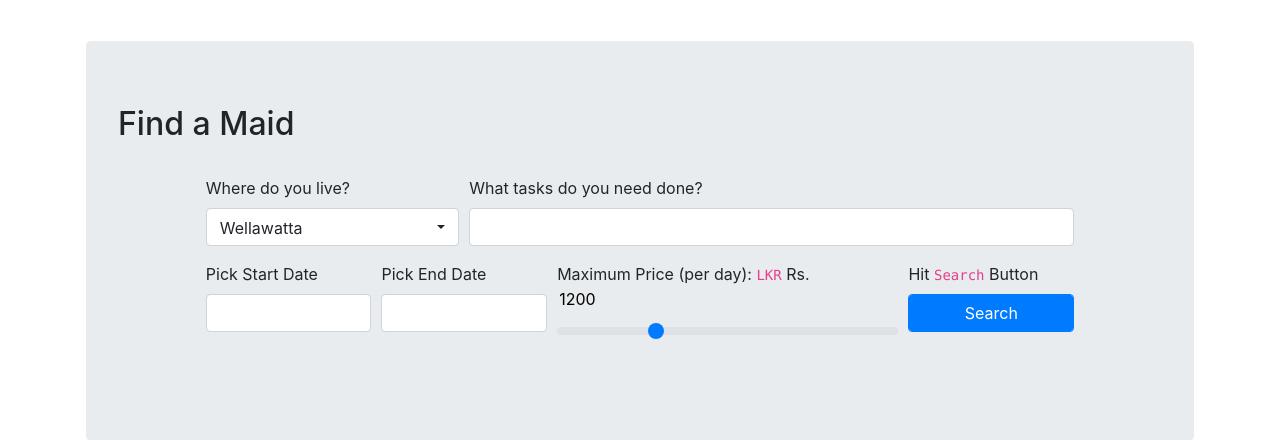
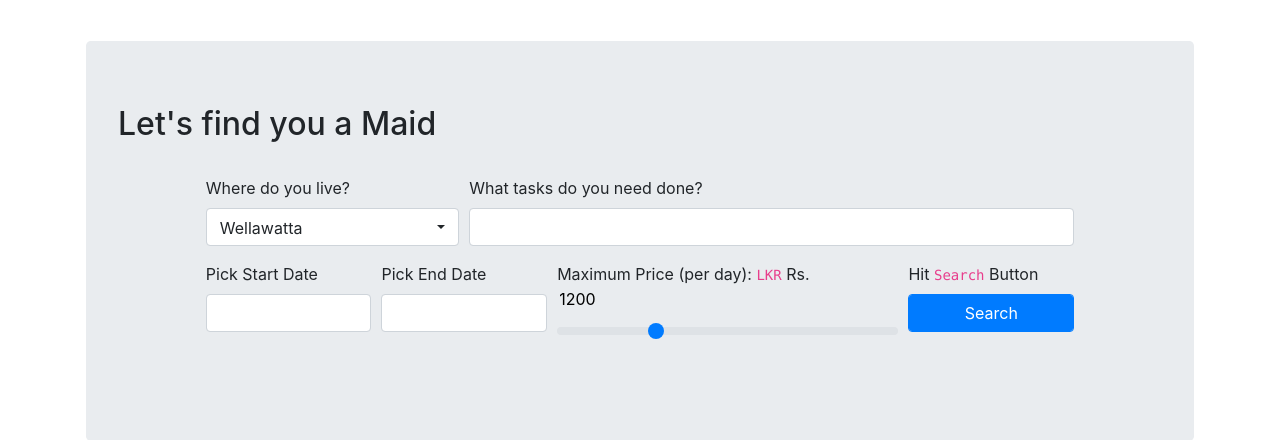
Before and after one commit to SeanCassiere/Group-Project-Home-Care, a PHP site: page / in a window 1280 px wide. Shown: the part 382-822 px from the top of the page. Run offline with PHP 8.4, Linux system fonts and the light colour scheme; some libraries are stand-ins or nearby versions.

Commit message:
MaidSearchUI Title Change

```diff
--- a/components/__maidSearchUI.php
+++ b/components/__maidSearchUI.php
@@ -1,6 +1,6 @@
 <div id="findAMaid" class="bodySection">
   <div class="jumbotron" style="min-height: 400px;">
-    <h2>Find a Maid</h2>
+    <h2>Let's find you a Maid</h2>
     <br>
     <form id="maidSearchForm" action="./components/__maidSearcher.php" method="POST">
       <div class="form-row">
```
